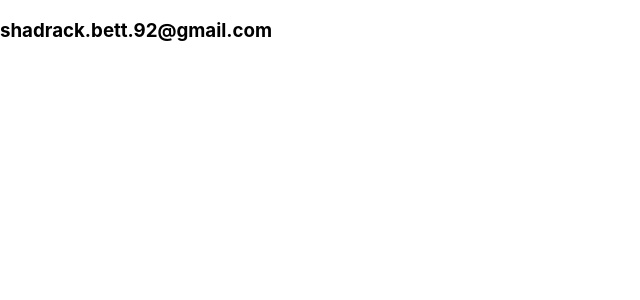
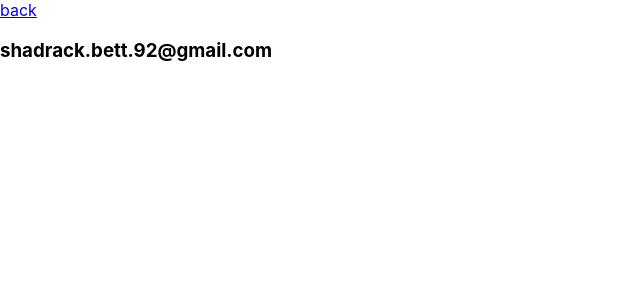
Before and after one commit to shaddybett/refresh, a React (Create React App) app: page /contact in a window 1280 px wide. Shown: the top 300 px of the page, without its empty margins (0-640 px from the left). Built offline with nearby package versions, Linux system fonts and the light colour scheme.

Commit message:
added another component which is ontact

```diff
--- a/src/Components/Contact.js
+++ b/src/Components/Contact.js
@@ -1,10 +1,9 @@
 import React from 'react'
-import Body from './Body'
 import { Link } from 'react-router-dom'
 export default function Contact() {
   return (
     <div>
-
+       <Link to='/body'>back</Link>
         <h3>shadrack.bett.92@gmail.com</h3>
     </div>
   )
```
